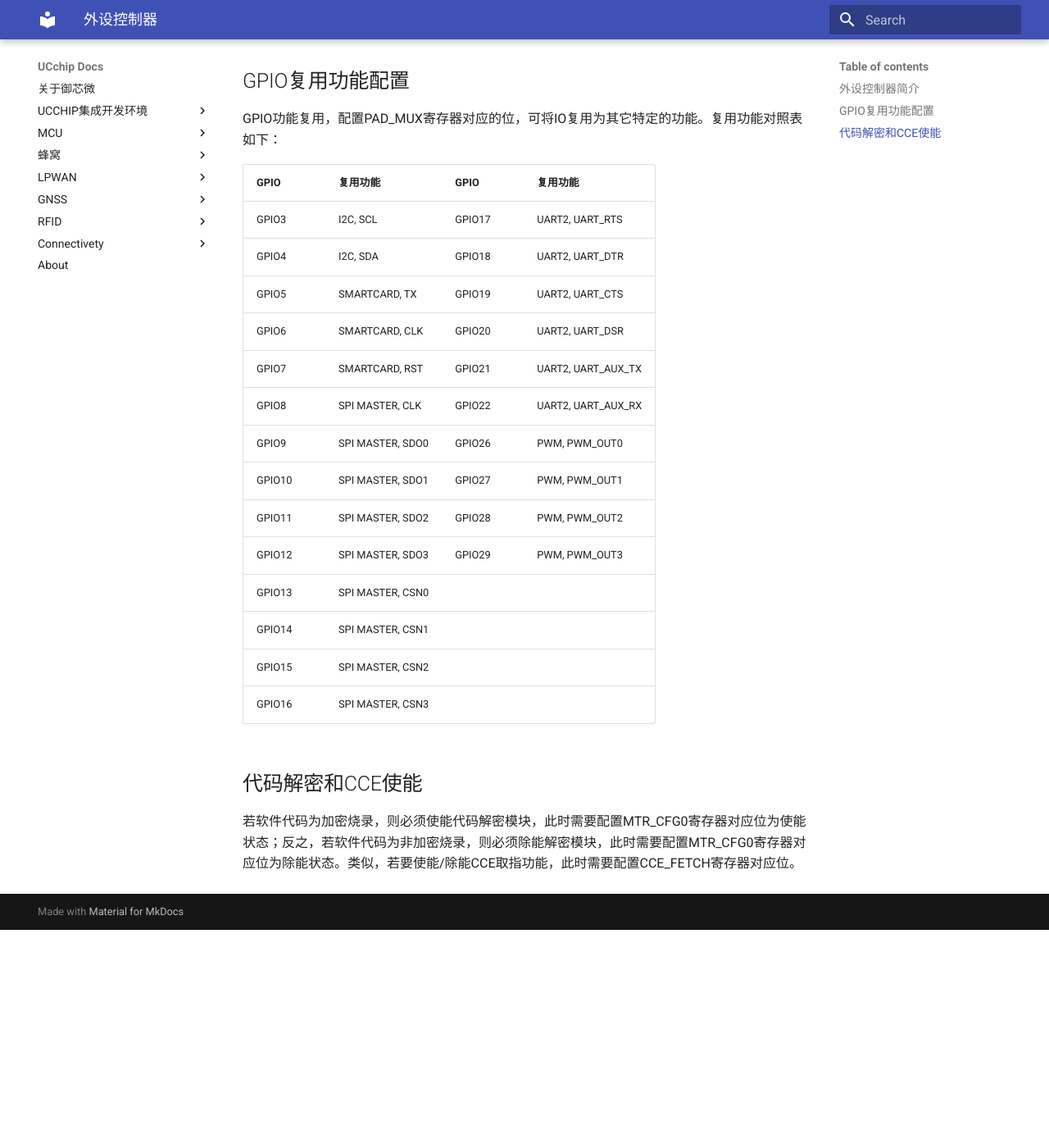
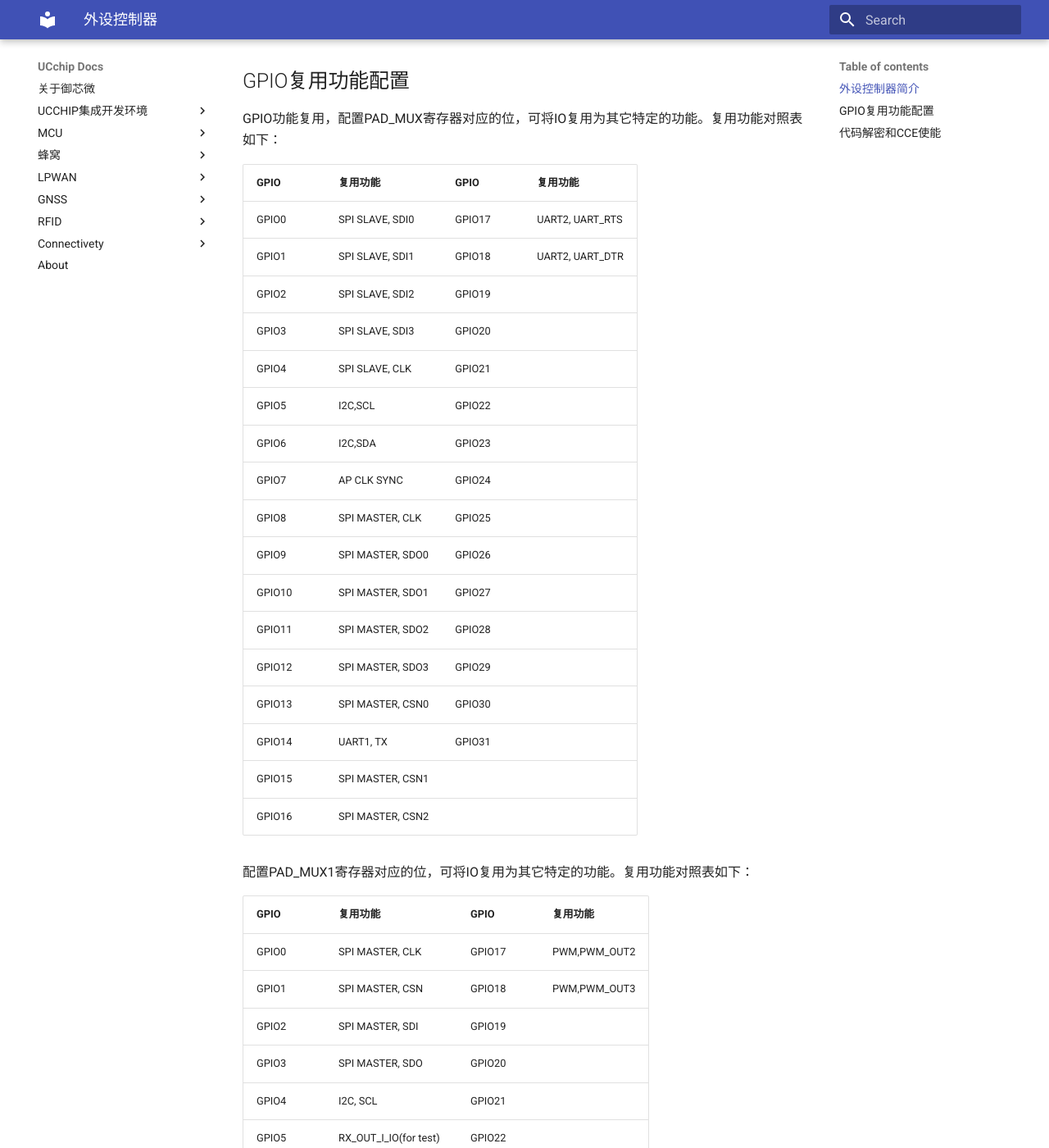
Before and after one commit to June34/docs-online, an MkDocs documentation site: the page built from docs/MCU/imperio/peripheralcontrol/peripheral.md, in a window 1280 px wide and 1400 px high, scrolled down 458 px. Shown: the whole window at 82% size. Built offline with MkDocs 1.6.1 and Material for MkDocs 9.7.7, drawn with Linux system fonts in a browser that asks for light colours; old or Windows-style settings are respelled for this version of MkDocs; before the commit the page ends 1592 px from its top, so only the background shows below that; some of the changed text lies outside the part shown.

Commit message:
modify peripheral

```diff
--- a/docs/MCU/imperio/peripheralcontrol/peripheral.md
+++ b/docs/MCU/imperio/peripheralcontrol/peripheral.md
@@ -16,22 +16,47 @@
 
 GPIO功能复用，配置PAD_MUX寄存器对应的位，可将IO复用为其它特定的功能。复用功能对照表如下：
 
-| GPIO   | 复用功能         | GPIO   | 复用功能           |
-| ------ | ---------------- | ------ | ------------------ |
-| GPIO3  | I2C, SCL         | GPIO17 | UART2, UART_RTS    |
-| GPIO4  | I2C, SDA         | GPIO18 | UART2, UART_DTR    |
-| GPIO5  | SMARTCARD, TX    | GPIO19 | UART2, UART_CTS    |
-| GPIO6  | SMARTCARD, CLK   | GPIO20 | UART2, UART_DSR    |
-| GPIO7  | SMARTCARD, RST   | GPIO21 | UART2, UART_AUX_TX |
-| GPIO8  | SPI MASTER, CLK  | GPIO22 | UART2, UART_AUX_RX |
-| GPIO9  | SPI MASTER, SDO0 | GPIO26 | PWM, PWM_OUT0      |
-| GPIO10 | SPI MASTER, SDO1 | GPIO27 | PWM, PWM_OUT1      |
-| GPIO11 | SPI MASTER, SDO2 | GPIO28 | PWM, PWM_OUT2      |
-| GPIO12 | SPI MASTER, SDO3 | GPIO29 | PWM, PWM_OUT3      |
-| GPIO13 | SPI MASTER, CSN0 |        |                    |
-| GPIO14 | SPI MASTER, CSN1 |        |                    |
-| GPIO15 | SPI MASTER, CSN2 |        |                    |
-| GPIO16 | SPI MASTER, CSN3 |        |                    |
+| GPIO   | 复用功能         | GPIO   | 复用功能        |
+| ------ | ---------------- | ------ | --------------- |
+| GPIO0  | SPI SLAVE, SDI0  | GPIO17 | UART2, UART_RTS |
+| GPIO1  | SPI SLAVE, SDI1  | GPIO18 | UART2, UART_DTR |
+| GPIO2  | SPI SLAVE, SDI2  | GPIO19 |                 |
+| GPIO3  | SPI SLAVE, SDI3  | GPIO20 |                 |
+| GPIO4  | SPI SLAVE, CLK   | GPIO21 |                 |
+| GPIO5  | I2C,SCL          | GPIO22 |                 |
+| GPIO6  | I2C,SDA          | GPIO23 |                 |
+| GPIO7  | AP CLK SYNC      | GPIO24 |                 |
+| GPIO8  | SPI MASTER, CLK  | GPIO25 |                 |
+| GPIO9  | SPI MASTER, SDO0 | GPIO26 |                 |
+| GPIO10 | SPI MASTER, SDO1 | GPIO27 |                 |
+| GPIO11 | SPI MASTER, SDO2 | GPIO28 |                 |
+| GPIO12 | SPI MASTER, SDO3 | GPIO29 |                 |
+| GPIO13 | SPI MASTER, CSN0 | GPIO30 |                 |
+| GPIO14 | UART1, TX        | GPIO31 |                 |
+| GPIO15 | SPI MASTER, CSN1 |        |                 |
+| GPIO16 | SPI MASTER, CSN2 |        |                 |
+
+配置PAD_MUX1寄存器对应的位，可将IO复用为其它特定的功能。复用功能对照表如下：
+
+| GPIO   | 复用功能              | GPIO   | 复用功能     |
+| ------ | --------------------- | ------ | ------------ |
+| GPIO0  | SPI MASTER, CLK       | GPIO17 | PWM,PWM_OUT2 |
+| GPIO1  | SPI MASTER, CSN       | GPIO18 | PWM,PWM_OUT3 |
+| GPIO2  | SPI MASTER, SDI       | GPIO19 |              |
+| GPIO3  | SPI MASTER, SDO       | GPIO20 |              |
+| GPIO4  | I2C, SCL              | GPIO21 |              |
+| GPIO5  | RX_OUT_I_IO(for test) | GPIO22 |              |
+| GPIO6  | RX_OUT_Q_IO(for test) | GPIO23 |              |
+| GPIO7  | RX CLK(for test)      | GPIO24 |              |
+| GPIO8  | CLK32(for test)       | GPIO25 | CANBUS,TX    |
+| GPIO9  | DCXO CLK(for test)    | GPIO26 | CANBUS,TX    |
+| GPIO10 | CAN BUS,TX            | GPIO27 |              |
+| GPIO11 | CAN BUS,RX            | GPIO28 |              |
+| GPIO12 | UART1,UART_TX         | GPIO29 |              |
+| GPIO13 | UART1,UART_RX         | GPIO30 |              |
+| GPIO14 | I2C,SDA               | GPIO31 |              |
+| GPIO15 | PWM,PWM_OUT0          |        |              |
+| GPIO16 | PWM,PWM_OUT1          |        |              |
 
 ## 代码解密和CCE使能
 
```
